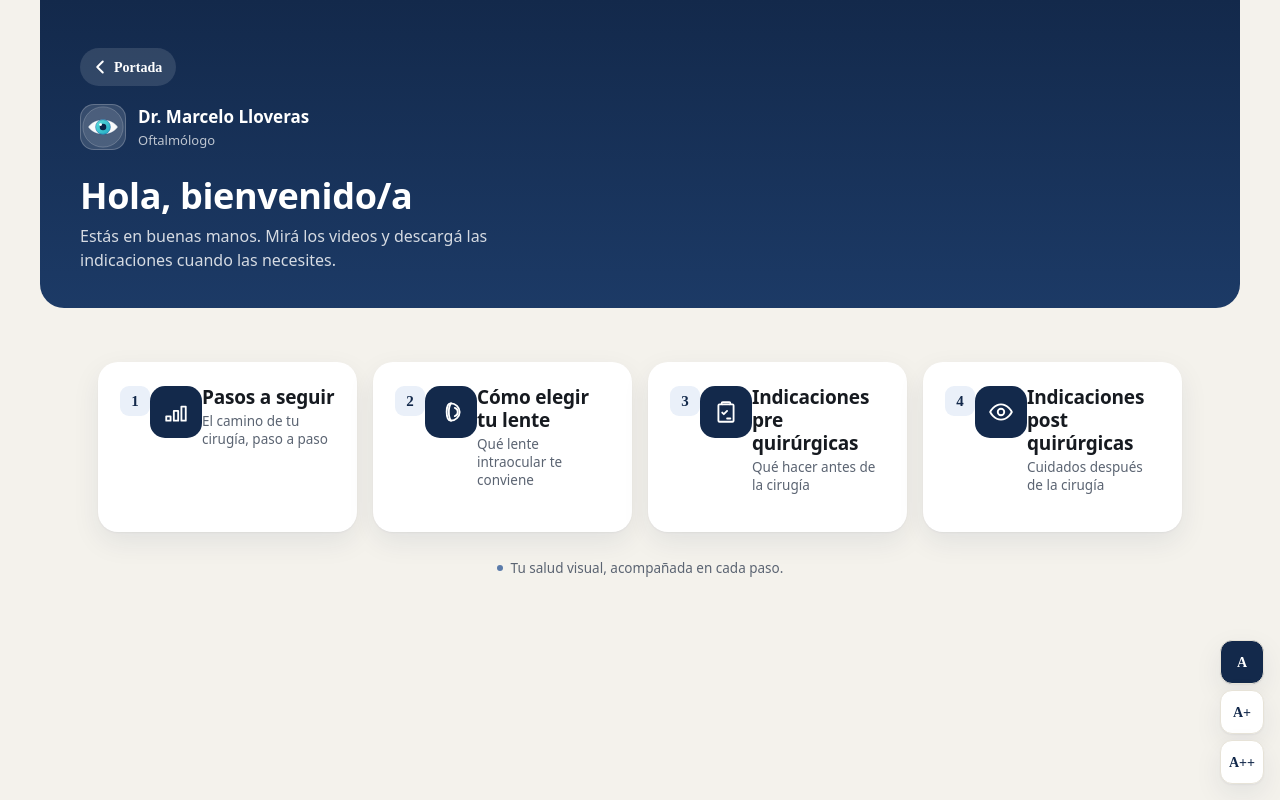
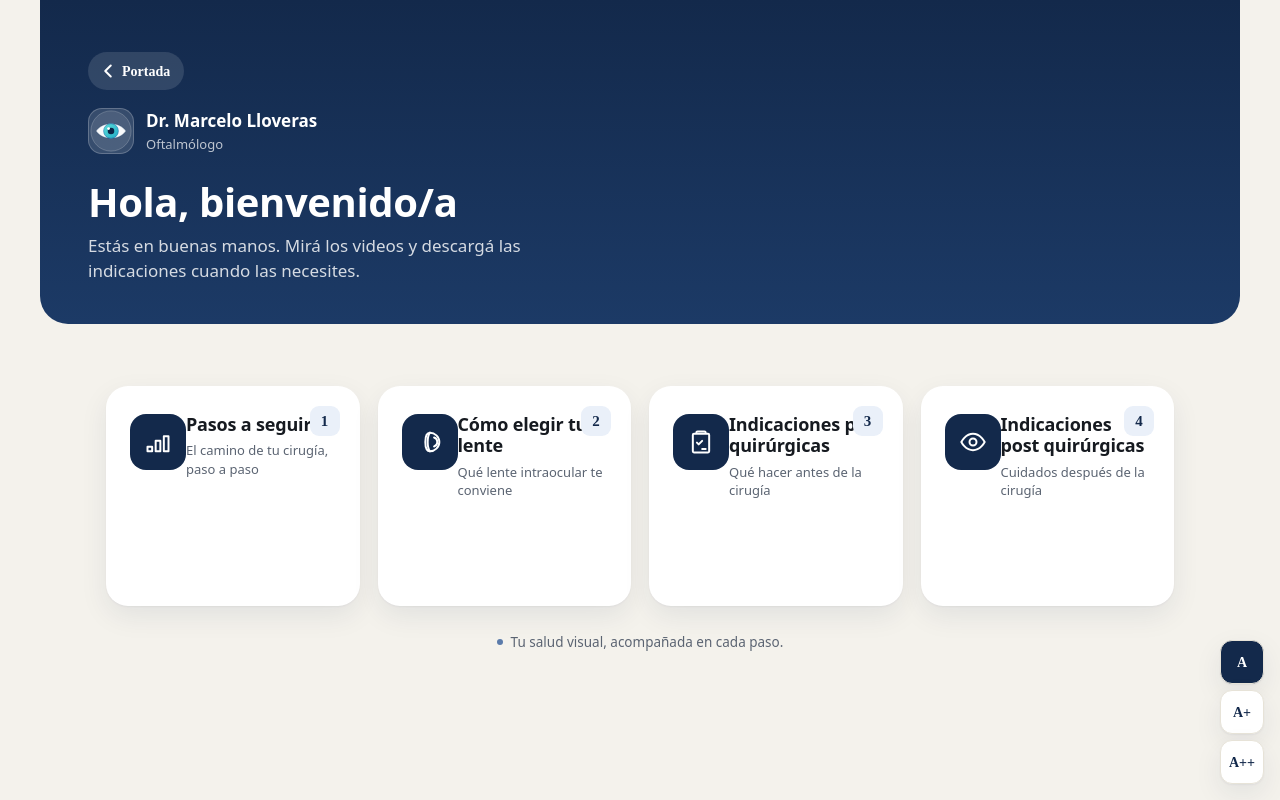
Before and after one commit to andina-ia/App-Dr-Lloveras, a Next.js app: page / in a window 1280 px wide. Both pictures are taken after a click on the button "Ingresar". Built offline with nearby package versions, Linux system fonts and the light colour scheme.

Commit message:
fix: home desktop — 4 cards con ícono, número posicionado, título y subtexto correctos

```diff
--- a/src/app/globals.css
+++ b/src/app/globals.css
@@ -246,19 +246,42 @@ h1, h2, .brand-name, .opt-title, .detail-title, .wa-label, .play-btn { font-fami
   .cover-enter { width: auto; padding: 16px 48px; font-size: 18px; border-radius: 999px; }
 
   /* ── HOME ── */
-  .home { max-width: 1100px; margin: 0 auto; padding: 0 40px 60px; }
-  .home-head { border-radius: 0 0 24px 24px; padding: 48px 40px 36px; margin: 0 -40px 32px; }
-  .home-greet { font-size: 36px; }
-  .home-intro { max-width: 48ch; }
-  .opt-grid.stacked { display: grid; grid-template-columns: 1fr 1fr; gap: 16px; }
+  .home { max-width: 1100px; margin: 0 auto; padding: 0 48px 72px; }
+  .home-head { border-radius: 0 0 28px 28px; padding: 52px 48px 40px; margin: 0 -48px 40px; }
+  .home-greet { font-size: 40px; }
+  .home-intro { max-width: 50ch; font-size: 17px; }
+  .opt-grid.stacked { display: grid; grid-template-columns: repeat(4, 1fr); gap: 18px; }
   .opt-card.stacked {
-    flex-direction: column; align-items: flex-start;
-    padding: 24px 22px; min-height: 170px; gap: 0; border-radius: 20px;
+    flex-direction: column;
+    align-items: flex-start;
+    padding: 28px 24px 24px;
+    min-height: 220px;
+    gap: 0;
+    border-radius: 22px;
+    position: relative;
   }
-  .opt-card.stacked .opt-num { margin-bottom: 14px; }
-  .opt-card.stacked .opt-ico { width: 52px; height: 52px; border-radius: 15px; padding: 13px; margin-bottom: 12px; }
-  .opt-card.stacked .opt-title { font-size: 19px; }
-  .opt-card.stacked .opt-sub { font-size: 13.5px; }
+  .opt-card.stacked .opt-num {
+    position: absolute;
+    top: 20px;
+    right: 20px;
+    margin-bottom: 0;
+  }
+  .opt-card.stacked .opt-ico {
+    width: 56px; height: 56px;
+    border-radius: 16px;
+    padding: 14px;
+    margin-bottom: 16px;
+    flex: none;
+  }
+  .opt-card.stacked .opt-txt {
+    display: flex;
+    flex-direction: column;
+    gap: 6px;
+    flex: 1;
+    justify-content: flex-end;
+  }
+  .opt-card.stacked .opt-title { font-size: 18px; line-height: 1.2; }
+  .opt-card.stacked .opt-sub { font-size: 13px; line-height: 1.4; }
   .opt-card.stacked .opt-arrow { display: none; }
 
   /* ── DETAIL ── */
```
